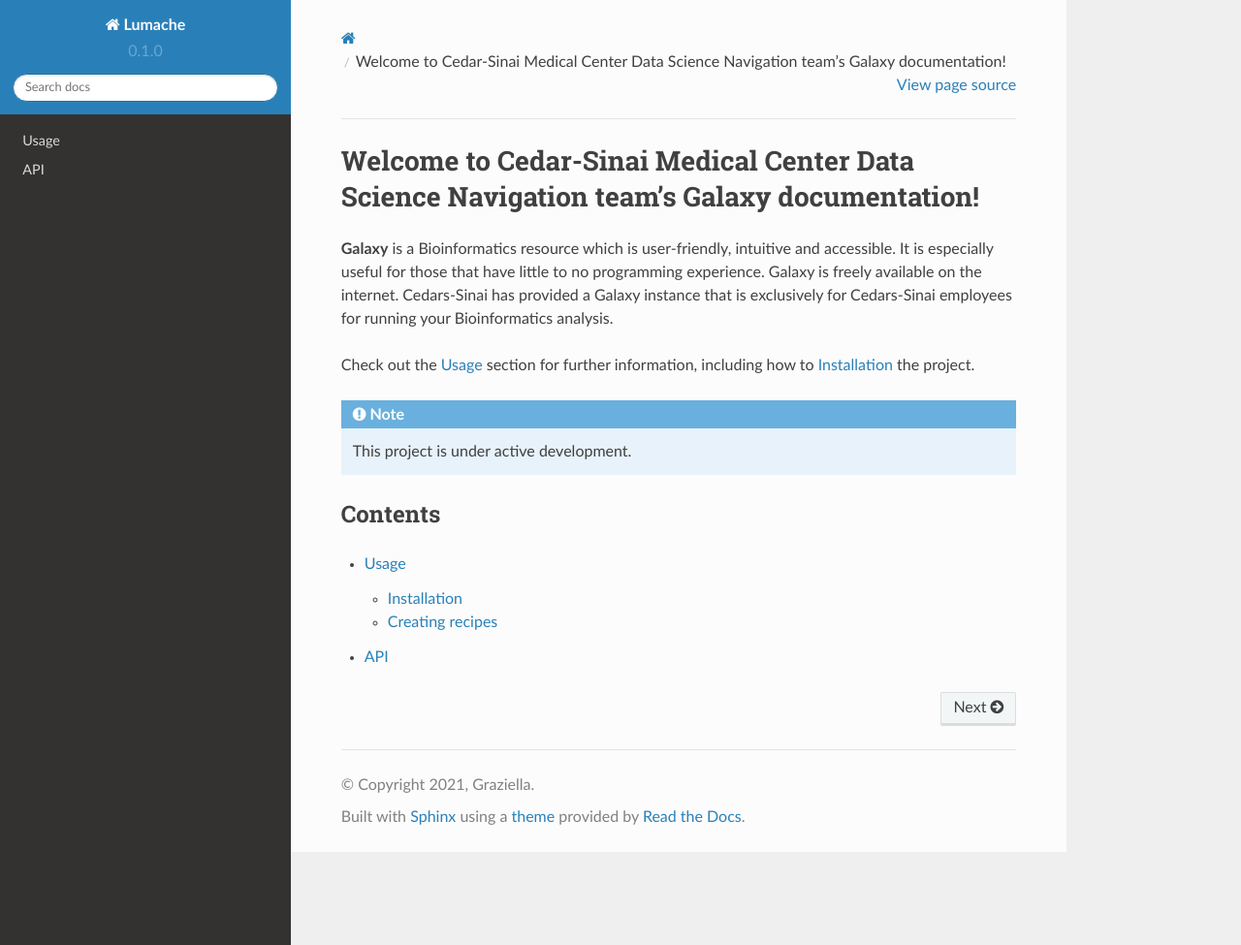
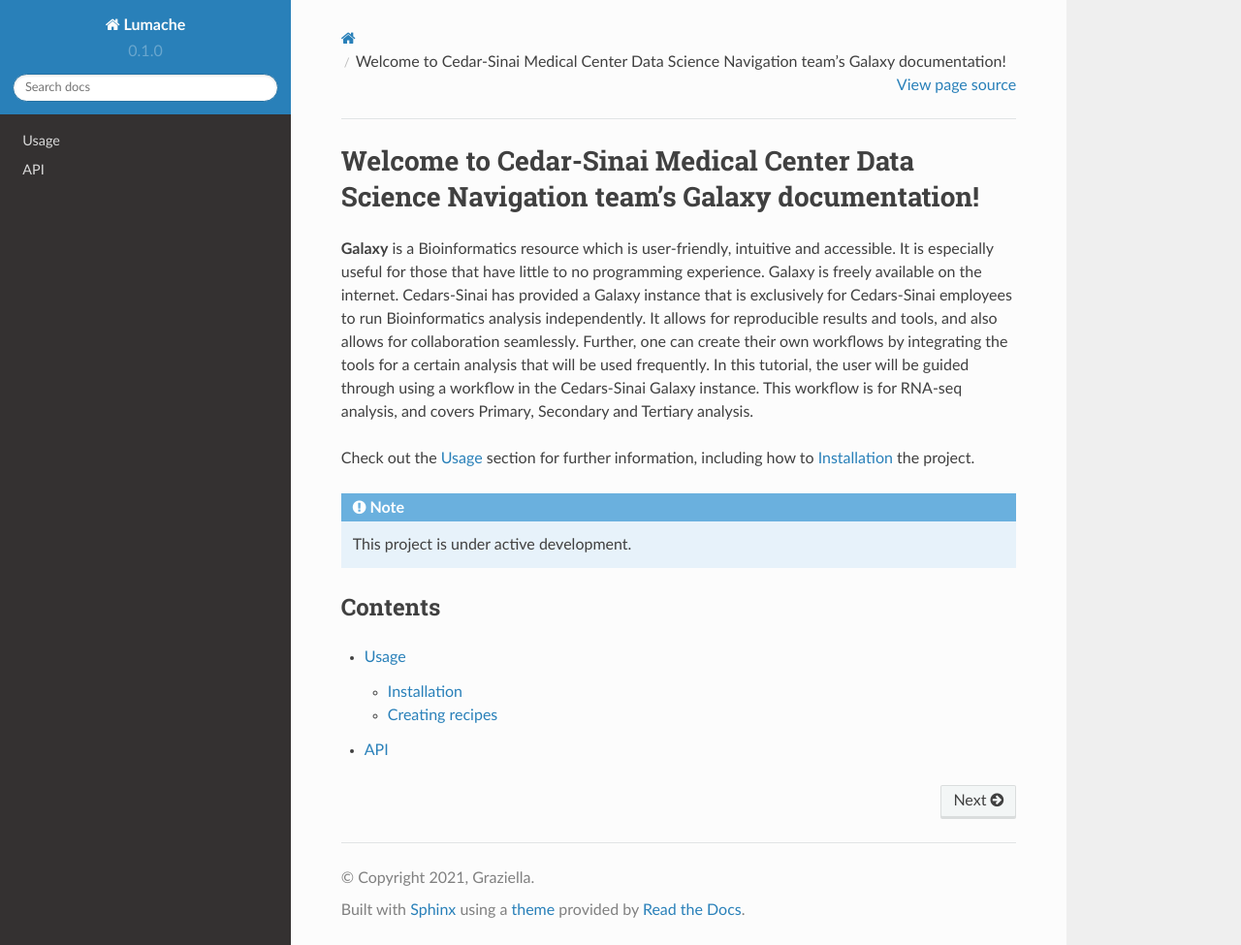
Before and after one commit to CedarsDSN/Galaxy_tutorial, a Sphinx documentation site: the page built from docs/source/index.rst, in a window 1280 px wide and 975 px high. Shown: the whole window at 97% size. Built offline with Sphinx 7.4.7 and the Read the Docs theme 2.0.0, drawn with Linux system fonts in a browser that asks for light colours.

Commit message:
Update index.rst

```diff
--- a/docs/source/index.rst
+++ b/docs/source/index.rst
@@ -2,7 +2,8 @@
 ===================================================================================
 
 **Galaxy** is a Bioinformatics resource which is user-friendly, intuitive and accessible. It is especially useful for those that have little to no programming experience.
-Galaxy is freely available on the internet. Cedars-Sinai has provided a Galaxy instance that is exclusively for Cedars-Sinai employees for running your Bioinformatics analysis.
+Galaxy is freely available on the internet. Cedars-Sinai has provided a Galaxy instance that is exclusively for Cedars-Sinai employees to run Bioinformatics analysis independently. It allows for reproducible results and tools, and also allows for collaboration seamlessly. Further, one can create their own workflows by integrating the tools for a certain analysis that will be used frequently.
+In this tutorial, the user will be guided through using a workflow in the Cedars-Sinai Galaxy instance. This workflow is for RNA-seq analysis, and covers Primary, Secondary and Tertiary analysis.
 
 Check out the :doc:`usage` section for further information, including
 how to :ref:`installation` the project.
```
